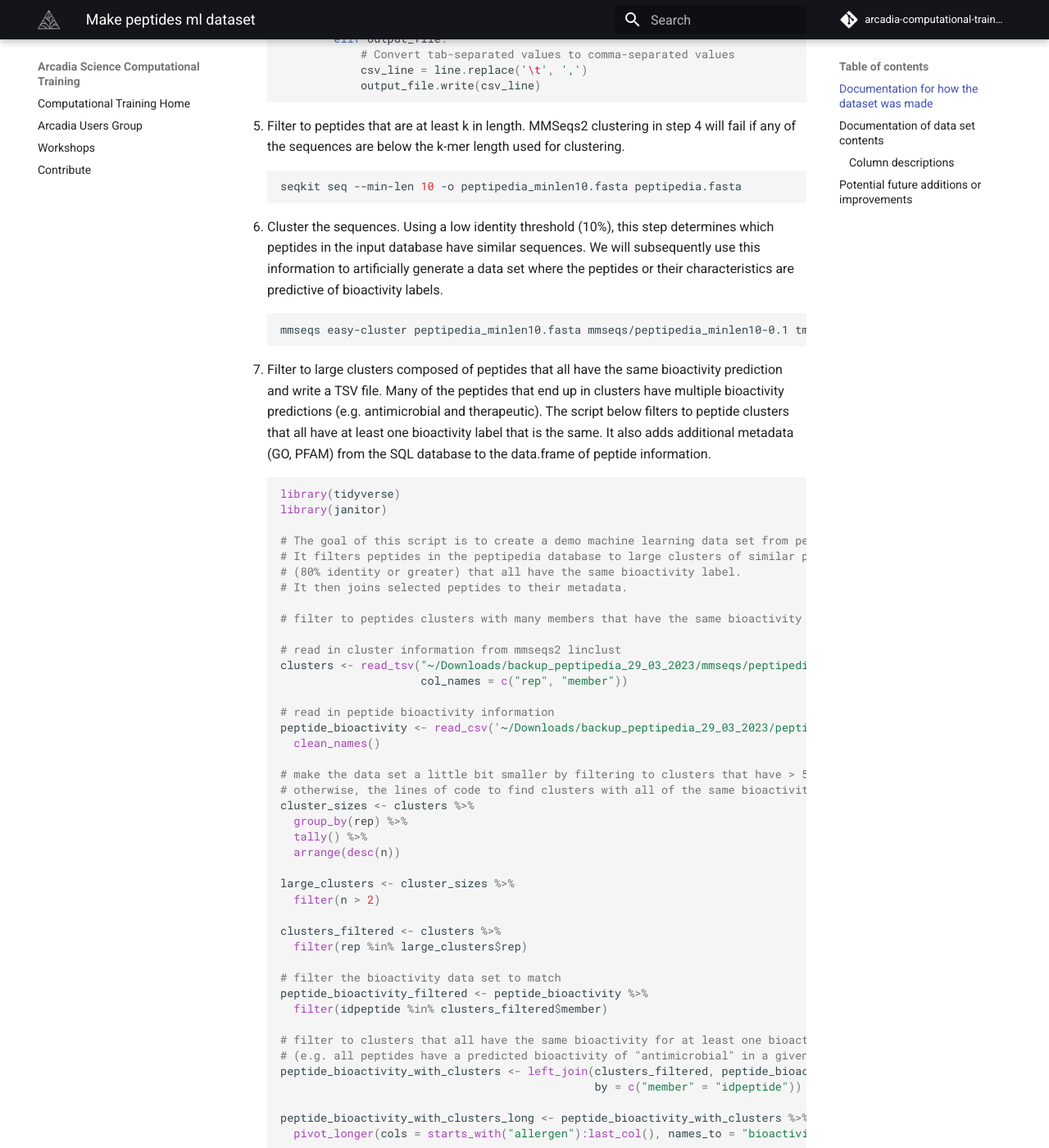
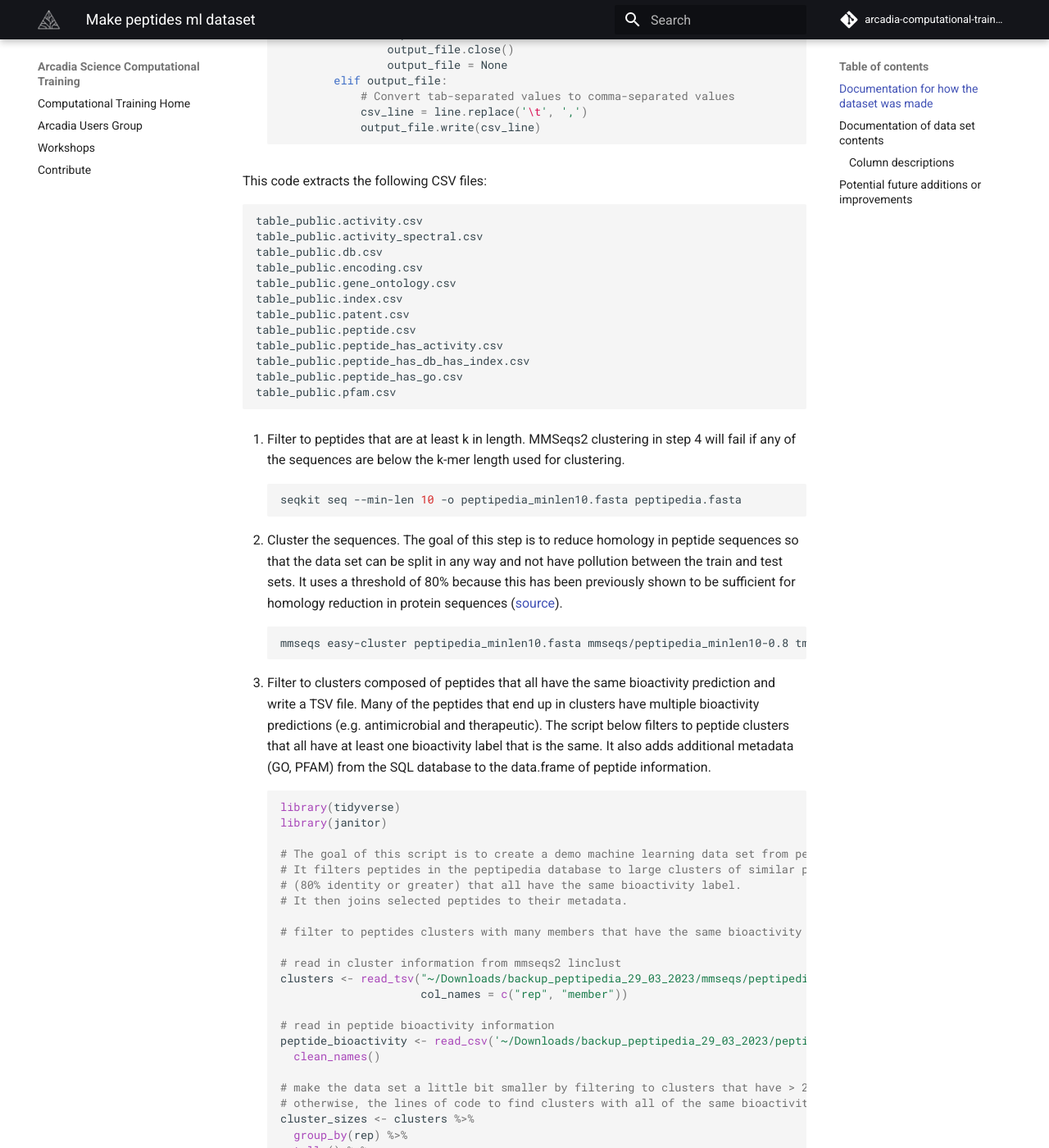
Before and after one commit to Arcadia-Science/arcadia-computational-training, an MkDocs documentation site: the page built from docs/arcadia-users-group/20240416-intro-to-ml1/make_peptides_ml_dataset.md, in a window 1280 px wide and 1400 px high, scrolled down 944 px. Shown: the whole window at 82% size. Built offline with MkDocs 1.6.1 and Material for MkDocs 9.7.7, drawn with Linux system fonts in a browser that asks for light colours; comment, search, counter and statistics services are not loaded; some of the changed text lies outside the part shown.

Commit message:
changes from code review

````diff
--- a/docs/arcadia-users-group/20240416-intro-to-ml1/make_peptides_ml_dataset.md
+++ b/docs/arcadia-users-group/20240416-intro-to-ml1/make_peptides_ml_dataset.md
@@ -1,7 +1,7 @@
 ## Documentation for how the dataset was made
 
 0. We used the environment defined in `make_peptides_ml_dataset.yml` to make the data set below.
-1. Download the peptipedia database:  https://drive.google.com/file/d/1x3yHNl8k5teHlBI2FMgl966o51s0T8i_/view?usp=sharing. The link for this database is provided by the [peptipedia GitHub repo](https://github.com/ProteinEngineering-PESB2/Peptipedia2.0).
+1. Originally, we downloaded the peptipedia database using the following Google Drive link:  https://drive.google.com/file/d/1x3yHNl8k5teHlBI2FMgl966o51s0T8i_/view?usp=sharing. The link for this database is provided by the [peptipedia GitHub repo](https://github.com/ProteinEngineering-PESB2/Peptipedia2.0). For persistence, we uploaded this file to [this OSF repository](https://osf.io/kb7z6/), as well as some of the processed data created by the code below.
 2. Unzip the database.
 3. The unzipped archive contains three files, `backup_sql.zip`, `peptipedia_csv.zip`, and `peptipedia_fasta.zip`.
    Unzipping `peptipedia_fasta.zip` results in a FASTA file `peptipedia.fasta` that contains all of the peptide sequences from the peptipedia database.
@@ -34,19 +34,35 @@
                output_file.write(csv_line)
    ```
 
+   This code extracts the following CSV files:
+   ```
+   table_public.activity.csv
+   table_public.activity_spectral.csv
+   table_public.db.csv
+   table_public.encoding.csv
+   table_public.gene_ontology.csv
+   table_public.index.csv
+   table_public.patent.csv
+   table_public.peptide.csv
+   table_public.peptide_has_activity.csv
+   table_public.peptide_has_db_has_index.csv
+   table_public.peptide_has_go.csv
+   table_public.pfam.csv
+   ```
+
 4. Filter to peptides that are at least k in length. MMSeqs2 clustering in step 4 will fail if any of the sequences are below the k-mer length used for clustering.
    ```bash
    seqkit seq --min-len 10 -o peptipedia_minlen10.fasta peptipedia.fasta
    ```
 
 5. Cluster the sequences.
-   Using a low identity threshold (10%), this step determines which peptides in the input database have similar sequences.
-   We will subsequently use this information to artificially generate a data set where the peptides or their characteristics are predictive of bioactivity labels.
+   The goal of this step is to reduce homology in peptide sequences so that the data set can be split in any way and not have pollution between the train and test sets.
+   It uses a threshold of 80% because this has been previously shown to be sufficient for homology reduction in protein sequences ([source](https://academic.oup.com/nar/article/47/8/e43/5314020)).
    ```bash
-   mmseqs easy-cluster peptipedia_minlen10.fasta mmseqs/peptipedia_minlen10-0.1 tmp --min-seq-id 0.1
+   mmseqs easy-cluster peptipedia_minlen10.fasta mmseqs/peptipedia_minlen10-0.8 tmp --min-seq-id 0.8
    ```
 
-6. Filter to large clusters composed of peptides that all have the same bioactivity prediction and write a TSV file.
+6. Filter to clusters composed of peptides that all have the same bioactivity prediction and write a TSV file.
    Many of the peptides that end up in clusters have multiple bioactivity predictions (e.g. antimicrobial and therapeutic).
    The script below filters to peptide clusters that all have at least one bioactivity label that is the same.
    It also adds additional metadata (GO, PFAM) from the SQL database to the data.frame of peptide information.
@@ -69,7 +85,7 @@
    peptide_bioactivity <- read_csv('~/Downloads/backup_peptipedia_29_03_2023/peptipedia.csv') %>%
      clean_names()
 
-   # make the data set a little bit smaller by filtering to clusters that have > 5 members
+   # make the data set a little bit smaller by filtering to clusters that have > 2 members
    # otherwise, the lines of code to find clusters with all of the same bioactivity takes too long
    cluster_sizes <- clusters %>%
      group_by(rep) %>%
@@ -86,8 +102,10 @@
    peptide_bioactivity_filtered <- peptide_bioactivity %>%
      filter(idpeptide %in% clusters_filtered$member)
 
-   # filter to clusters that all have the same bioactivity for at least one bioactivity label
-   # (e.g. all peptides have a predicted bioactivity of "antimicrobial" in a given cluster)
+   # filter to clusters that all have the same bioactivity
+   # (e.g. all peptides have a predicted bioactivity of "antimicrobial" in a given cluster;
+   #  note that most peptides have multiple bioactivity labels.
+   #  this code filters to clusters where at least one bioactivity label is the same for all peptides in the cluster.)
    peptide_bioactivity_with_clusters <- left_join(clusters_filtered, peptide_bioactivity_filtered,
                                                   by = c("member" = "idpeptide"))
 
@@ -244,6 +262,9 @@
    Balanced Accuracy                    0.497671         0.499232                        0.496885               0.7779              0.50000        0.59431                       0.86608                     0.497653           0.81643                0.8163            0.85133
    ```
 
+   Note that the accuracy is low-ish by design.
+   We wanted a teaching data set we can demonstrate how to improve performance through tuning or by using different models or analysis techniques.
+
 ## Documentation of data set contents
 
 ### Column descriptions
````
